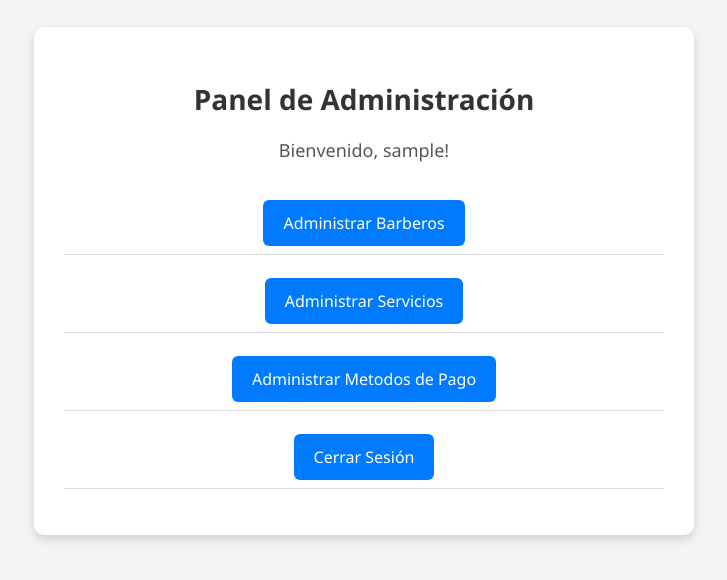
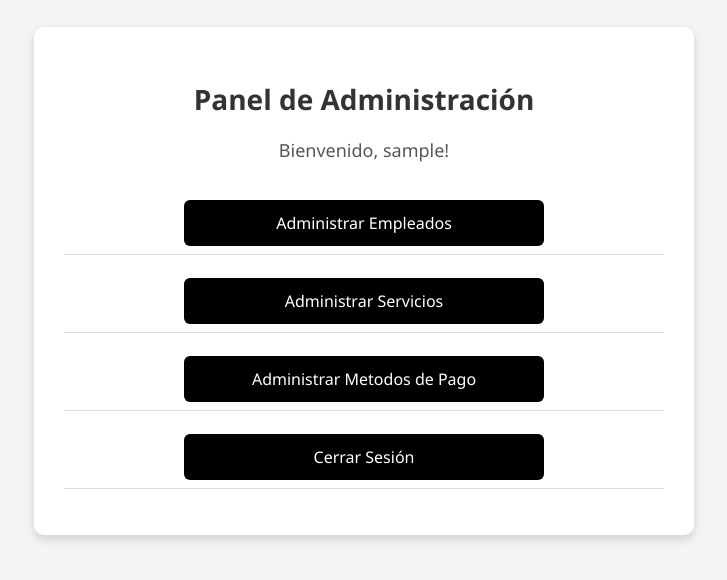
Before and after one commit to lucasleis/barberpay, a Flask app: page /dashboard in a window 1280 px wide. Shown: the part 160-740 px from the top of the page, without its empty margins (276-1003 px from the left). Run offline with Flask 3, Linux system fonts and the light colour scheme; the visitor is signed in with stand-in values (Sample User, id 1).

Commit message:
modificacion de peluquero a empleado

```diff
--- a/app/static/dashboard.css
+++ b/app/static/dashboard.css
@@ -31,12 +31,16 @@
 }
 
 .admin-links a {
+  display: block;
+  width: 60%;
+  margin: 0 auto;
+  box-sizing: border-box;
+  text-align: center;
+  padding: 12px 20px;
+  background-color: black;
+  color: white;
+  border-radius: 6px;
   text-decoration: none;
-  color: white;
-  background-color: #007bff;
-  padding: 12px 20px;
-  border-radius: 6px;
-  display: inline-block;
   transition: background-color 0.3s ease;
 }
 
--- a/app/templates/barbers.html
+++ b/app/templates/barbers.html
@@ -6,10 +6,10 @@
 {% endblock %}
 
 {% block content %}
-  <h2>Peluqueros</h2>
+  <h2>Empleados</h2>
 
   <form method="POST" action="{{ url_for('add_barber') }}">
-    <input type="text" name="name" placeholder="Nombre del peluquero" required>
+    <input type="text" name="name" placeholder="Nombre del empleado" required>
     <button type="submit">Agregar</button>
   </form>
 
--- a/app/templates/dashboard.html
+++ b/app/templates/dashboard.html
@@ -10,7 +10,7 @@
     <p class="welcome">Bienvenido, {{ session['user'] }}!</p>
 
     <ul class="admin-links">
-      <li><a href="{{ url_for('list_barbers') }}">Administrar Barberos</a></li>
+      <li><a href="{{ url_for('list_barbers') }}">Administrar Empleados</a></li>
       <li><a href="{{ url_for('list_services') }}">Administrar Servicios</a></li>
       <li><a href="{{ url_for('list_payment_methods') }}">Administrar Metodos de Pago</a></li>
       <li><a href="{{ url_for('logout') }}">Cerrar Sesión</a></li>
```
Also changed, not shown: 1 other file.
